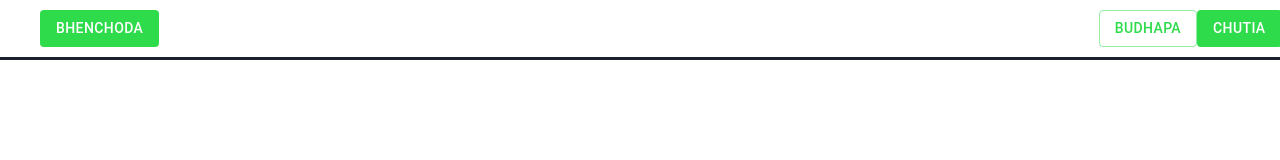
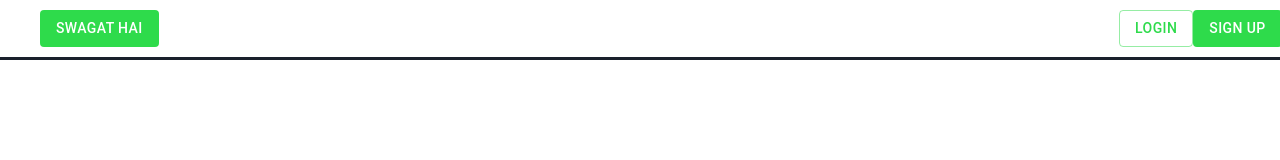
Before and after one commit to Monopalli/Monopalli, a React (Create React App) app: page / in a window 1280 px wide. Shown: the top 160 px of the page. Built offline with nearby package versions, Linux system fonts and the light colour scheme.

Commit message:
remove profanity

```diff
--- a/src/App.js
+++ b/src/App.js
@@ -28,10 +28,10 @@ function App() {
       <ThemeProvider theme={theme}>
       <div className="App">
           <Navbar>
-            <Button >BhenChoda</Button>
+            <Button>Swagat Hai</Button>
               <div>
-                  <Button variant="outlined">Budhapa</Button>
-                  <Button>Chutia</Button>
+                  <Button variant="outlined">Login</Button>
+                  <Button>Sign Up</Button>
               </div>
           </Navbar>
     </div>
```
